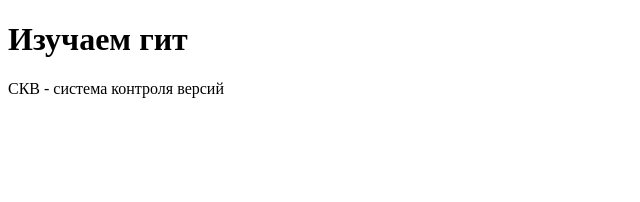
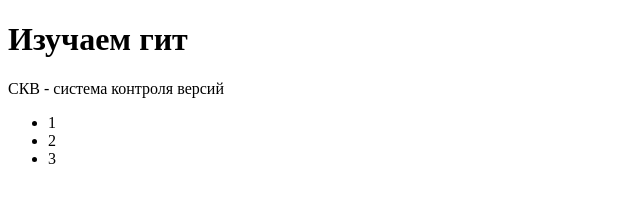
Before and after one commit to Osman808/lab_1, a plain HTML site: page index.html in a window 1280 px wide. Shown: the full height of the page, 0-640 px from the left. Drawn offline with Linux system fonts and the light colour scheme.

Commit message:
Добавил список

```diff
--- a/index.html
+++ b/index.html
@@ -7,5 +7,16 @@
     <body>
         <h1>Изучаем гит</h1>
         <p>СКВ - система контроля версий</p>
+        <ul>
+            <li>
+                1
+            </li>
+            <li>
+                2
+            </li>
+            <li>
+                3
+            </li>
+        </ul>
     </body>
 </html>
```
